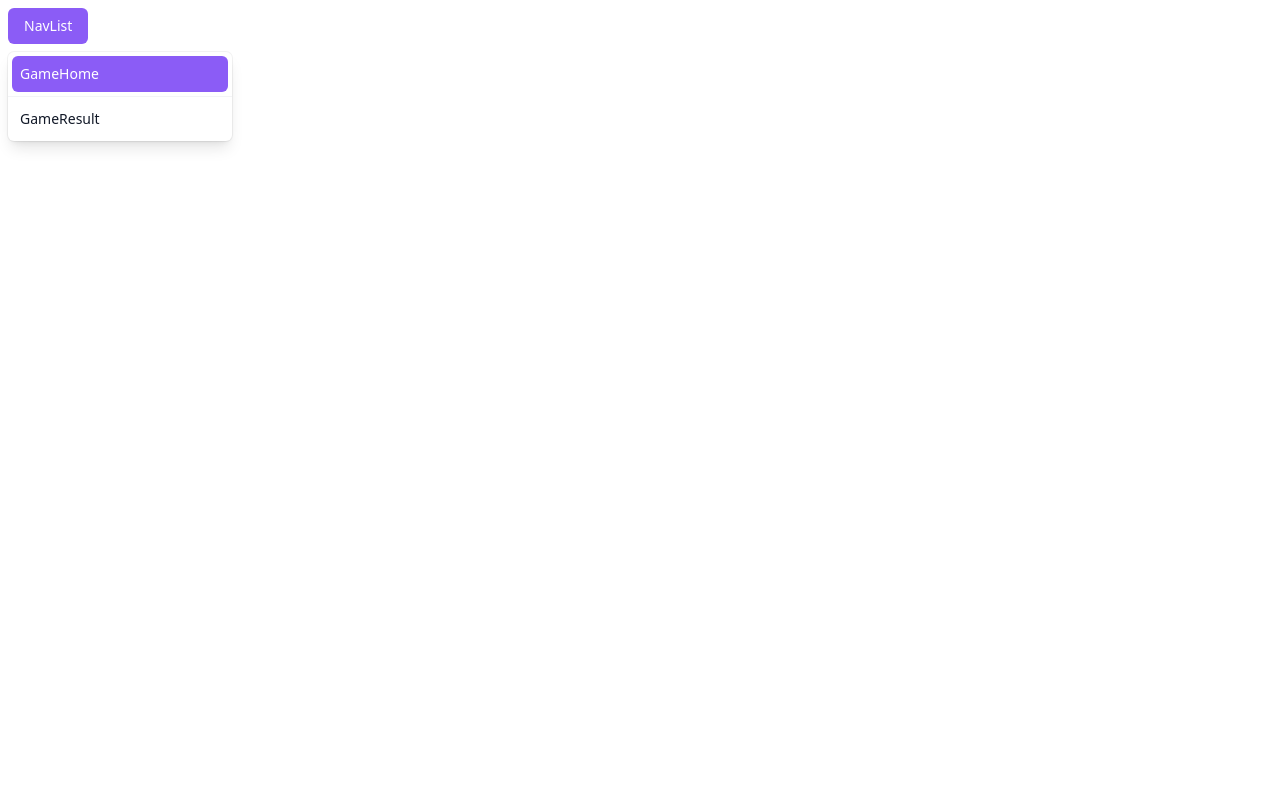
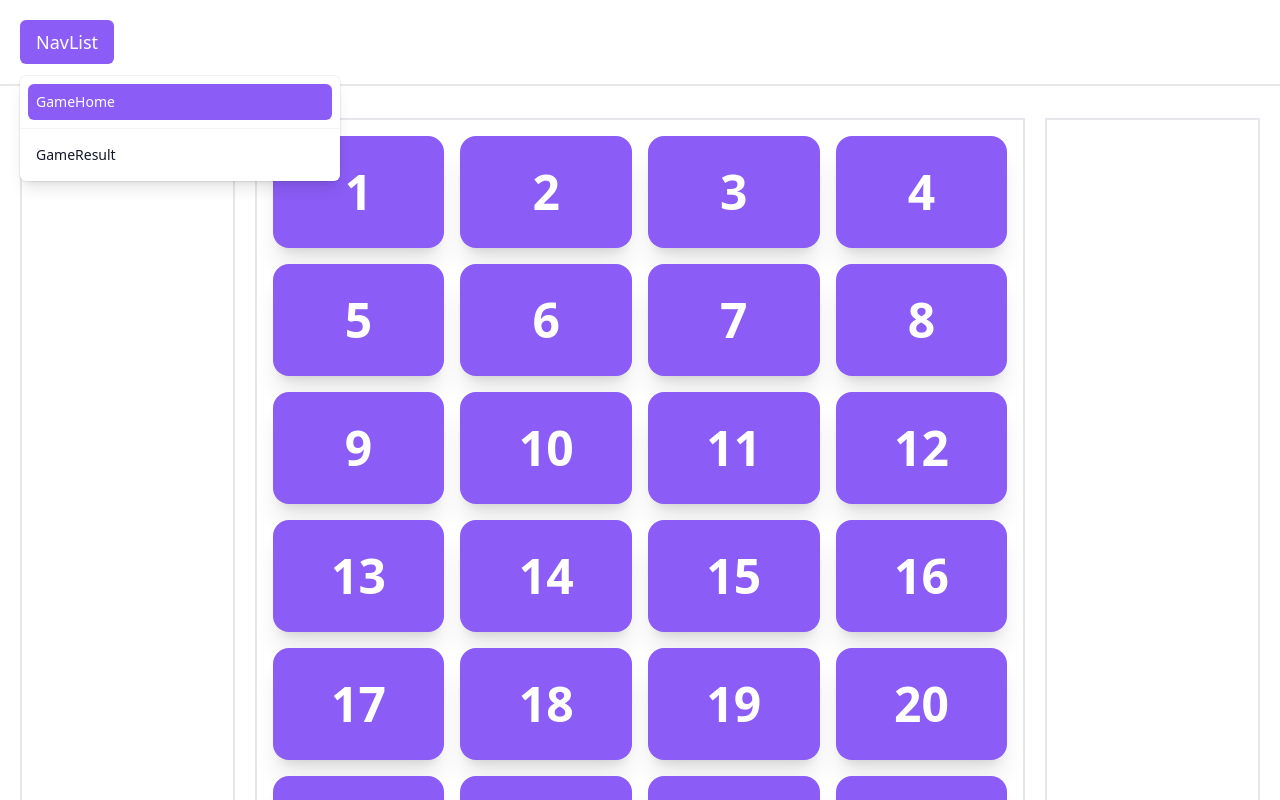
Before and after one commit to wenwei1121/2024-newYear, a Vue app: page /GameHome in a window 1280 px wide. Both pictures are taken after a click on the button "NavList". Shown: the top 800 px of the page. Built offline with nearby package versions, Linux system fonts and the light colour scheme; the HTML template or start-up script is replaced by a standard one.

Commit message:
1. DisplayGame 畫面 & 流程 2. useUtils => getRandomNum 3. common layout

```diff
--- a/package.json
+++ b/package.json
@@ -16,6 +16,7 @@
   "devDependencies": {
     "@vitejs/plugin-vue": "^4.5.2",
     "autoprefixer": "^10.4.17",
+    "daisyui": "^4.6.1",
     "postcss": "^8.4.33",
     "tailwindcss": "^3.4.1",
     "typescript": "^5.2.2",
--- a/src/App.vue
+++ b/src/App.vue
@@ -1,8 +1,11 @@
 <script setup lang="ts">
+import Layout from "./layouts/Layout.vue"
 </script>
 
 <template>
-  <router-view></router-view>
+  <Layout>
+    <router-view></router-view>
+  </Layout>
 </template>
 
 <style scoped>
--- a/src/components/DisplayGame.vue
+++ b/src/components/DisplayGame.vue
@@ -1,7 +1,62 @@
 <script setup lang="ts">
+import { ref, onMounted } from "vue";
+import { useUtils } from "../composables/useUtils";
+
+const { getRandomNum } = useUtils();
+
+const remainNum = ref(16);
+
+type CardItem = {
+  text: "中" | "無"
+  show: boolean
+}
+const chooseCardItems = ref([] as CardItem[]);
+
+onMounted(() => {
+  refreshChooseCardItems();
+})
+
+const showCardItem = (cardItem: CardItem) => {
+  cardItem.show = true;
+
+  if (cardItem.text === "中") {
+    alert("中!");
+    remainNum.value -= 1;
+    refreshChooseCardItems();
+  }
+}
+
+const refreshChooseCardItems = () => {
+  initChooseCardItems();
+  randomChange();
+}
+
+const initChooseCardItems = () => {
+  chooseCardItems.value = [];
+  for (let i = 1; i <= remainNum.value * 2; i++) {
+    chooseCardItems.value.push({ text: "無", show: false });
+  }
+}
+
+const randomChange = () => {
+  chooseCardItems.value[getRandomNum(remainNum.value) - 1].text = "中";
+};
 </script>
 
 <template>
+  <div class="grid grid-cols-4 gap-4 p-4">
+    <div v-for="(item, _index) of chooseCardItems" :key="_index">
+      <div
+        class="card shadow-xl h-28"
+        :class="[item.show ? 'cursor-not-allowed bg-white' : 'cursor-pointer bg-violet-500 hover:bg-violet-700']"
+        @click="showCardItem(item)"
+      >
+        <div class="card-body">
+          <p class="card-title justify-center h-full text-5xl text-white">{{ item.show ? item.text : _index + 1 }}</p>
+        </div>
+      </div>
+    </div>
+  </div>
 </template>
 
 <style scoped>
--- a/src/components/NavBar.vue
+++ b/src/components/NavBar.vue
@@ -1,10 +1,8 @@
 <script setup lang="ts">
-import { useRoute, useRouter } from 'vue-router'
+import { useRoute } from 'vue-router'
 import { Menu, MenuButton, MenuItems, MenuItem } from '@headlessui/vue'
 
 const route = useRoute();
-const router = useRouter();
-console.log(router);
 
 const routerLinkClass = (routeName: string) => {
   const variabilityClass = route.name === routeName ? 'bg-violet-500 text-white' : 'text-gray-900 hover:bg-violet-700 hover:text-white'
@@ -13,11 +11,10 @@ const routerLinkClass = (routeName: string) => {
 </script>
 
 <template>
-  <div class="w-full p-2">
     <Menu as="div" class="relative inline-block text-left">
       <div>
         <MenuButton
-          class="inline-flex w-full justify-center rounded-md bg-violet-500 px-4 py-2 text-sm font-medium text-white hover:bg-violet-700 focus:outline-none focus-visible:ring-2 focus-visible:ring-white/75"
+          class="inline-flex w-full justify-center rounded-md bg-violet-500 px-4 py-2 text-lg font-medium text-white hover:bg-violet-700 focus:outline-none focus-visible:ring-2 focus-visible:ring-white/75"
         >
           NavList
         </MenuButton>
@@ -32,10 +29,10 @@ const routerLinkClass = (routeName: string) => {
         leave-to-class="transform scale-95 opacity-0"
       >
         <MenuItems
-          class="absolute mt-2 w-56 origin-top-left divide-y divide-gray-100 rounded-md bg-white shadow-lg ring-1 ring-black/5 focus:outline-none"
+          class="z-10 absolute mt-3 w-80 origin-top-left divide-y divide-gray-100 rounded-md bg-white shadow-lg ring-1 ring-black/5 focus:outline-none"
         >
-          <div class="px-1 py-1">
-            <MenuItem>
+          <div class="px-2 py-2">
+            <MenuItem class="text-lg">
               <router-link
                 :to="'/GameHome'"
                 :class="[routerLinkClass('GameHome')]"
@@ -44,8 +41,8 @@ const routerLinkClass = (routeName: string) => {
               </router-link>
             </MenuItem>
           </div>
-          <div class="px-1 py-1">
-            <MenuItem>
+          <div class="px-2 py-2">
+            <MenuItem class="text-lg">
               <router-link
                 :to="'/GameResult'"
                 :class="[routerLinkClass('GameResult')]"
@@ -57,7 +54,6 @@ const routerLinkClass = (routeName: string) => {
         </MenuItems>
       </transition>
     </Menu>
-  </div>
 </template>
 
 <style>
--- /dev/null
+++ b/src/composables/useUtils.ts
@@ -0,0 +1,7 @@
+export const useUtils = () => {
+  const getRandomNum = (maxNum: number) => Math.floor(Math.random() * maxNum + 1);
+
+  return {
+    getRandomNum
+  }
+};
--- /dev/null
+++ b/src/layouts/Header.vue
@@ -0,0 +1,12 @@
+<script setup lang="ts">
+  import NavBar from '../components/NavBar.vue'
+</script>
+
+<template>
+  <div class="w-full p-5 border-b-2">
+    <nav-bar></nav-bar>
+  </div>
+</template>
+
+<style>
+</style>
--- /dev/null
+++ b/src/layouts/Layout.vue
@@ -0,0 +1,15 @@
+<script setup lang="ts">
+  import Header from './Header.vue'
+</script>
+
+<template>
+  <div class="h-screen">
+    <Header></Header>
+    <div class="mt-3">
+      <slot></slot>
+    </div>
+  </div>
+</template>
+
+<style>
+</style>
--- a/src/pages/GameHome.vue
+++ b/src/pages/GameHome.vue
@@ -1,9 +1,31 @@
 <script setup lang="ts">
-import NavBar from '../components/NavBar.vue'
+import DisplayAward from '../components/DisplayAward.vue';
+import DisplayGame from '../components/DisplayGame.vue';
+import DisplayMemberSort from '../components/DisplayMemberSort.vue';
+
+// 9800
+
+// 2000 * 1
+// 1200 * 1
+// 1000 * 1
+// 800 * 3
+// 600 * 3
+// 200 * 7
+
 </script>
 
 <template>
-  <nav-bar></nav-bar>
+  <div class="flex gap-5 p-5">
+    <div class="flex-auto border-2">
+      <display-award></display-award>
+    </div>
+    <div class="flex-auto border-2">
+      <display-game></display-game>
+    </div>
+    <div class="flex-auto border-2">
+      <display-member-sort></display-member-sort>
+    </div>
+  </div>
 </template>
 
 <style>
--- a/src/pages/GameResult.vue
+++ b/src/pages/GameResult.vue
@@ -1,9 +1,7 @@
 <script setup lang="ts">
-import NavBar from '../components/NavBar.vue'
 </script>
 
 <template>
-  <nav-bar></nav-bar>
 </template>
 
 <style>
--- a/tailwind.config.js
+++ b/tailwind.config.js
@@ -7,5 +7,5 @@ export default {
   theme: {
     extend: {},
   },
-  plugins: [],
+  plugins: [require("daisyui")],
 }
--- a/vite.config.ts
+++ b/vite.config.ts
@@ -4,4 +4,10 @@ import vue from '@vitejs/plugin-vue'
 // https://vitejs.dev/config/
 export default defineConfig({
   plugins: [vue()],
+  server: {
+    port: 3000
+  },
+  // resolve: {
+  //   alias: [{ find: "@", replacement: fileURLToPath(new URL("./src", import.meta.url)) }]
+  // }
 })
```
Also changed, not shown: 1 other file (tests, documents, lock files or other folders).
